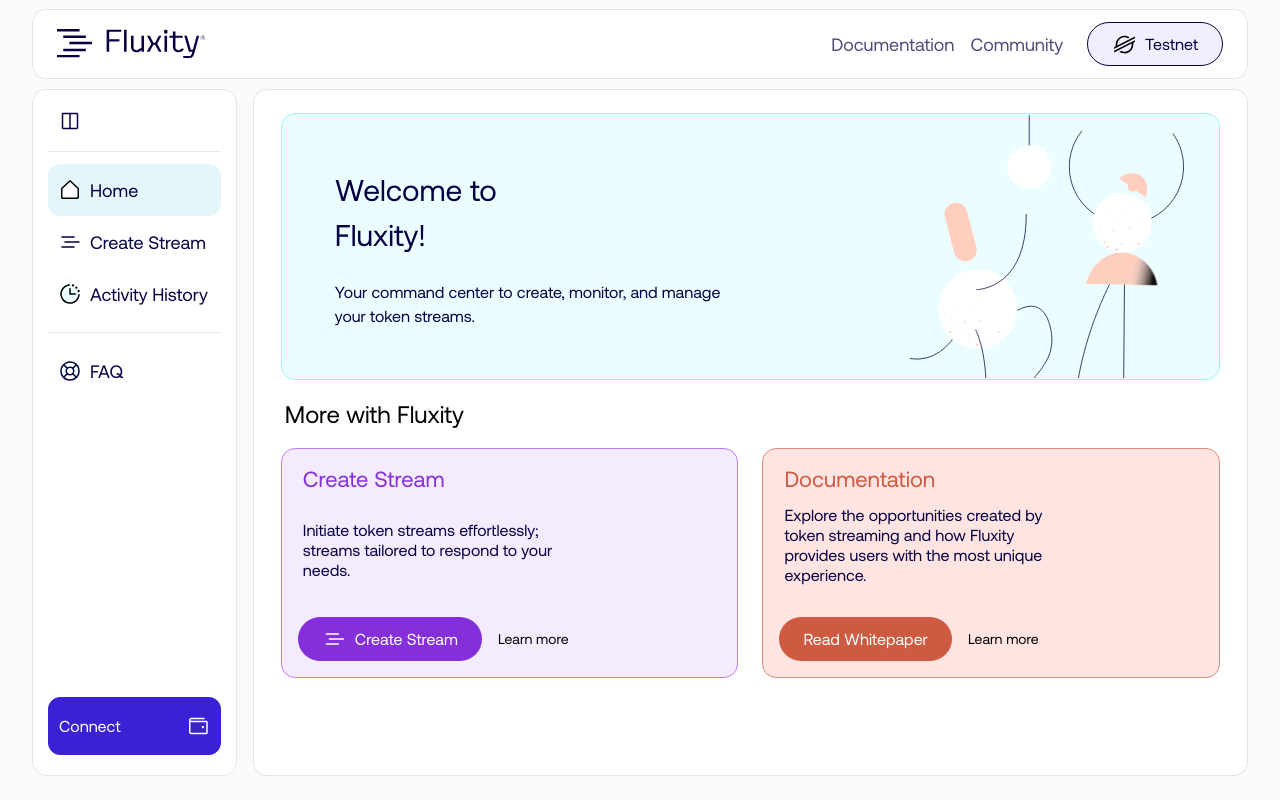
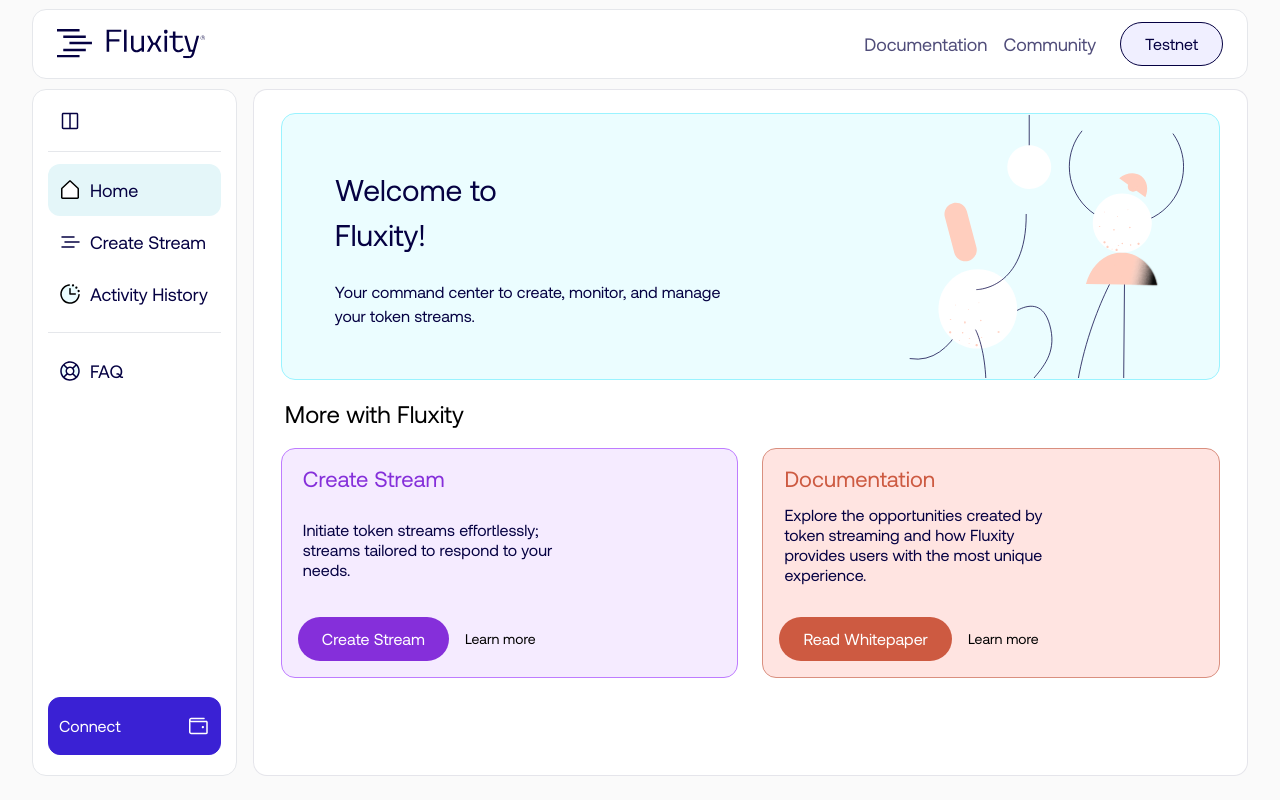
Before and after one commit to luanlabs/fluxity-interface, a Next.js app: page / in a window 1280 px wide. Built offline with nearby package versions, Linux system fonts and the light colour scheme; what stellar-sdk would draw is missing.

Commit message:
fix: fixed disabled style

```diff
--- a/src/components/CButton/index.tsx
+++ b/src/components/CButton/index.tsx
@@ -1,8 +1,8 @@
 import React from 'react';
-import Image from 'next/image';
 import cn from 'classnames';
 
 import buttonCustomStyles from './buttonCustomStyles';
+import FluxityLogoButton from 'src/assets/FluxityLogoButton';
 
 export type CButtonVariantType = 'simple' | 'form';
 export type CButtonColorType =
@@ -17,22 +17,22 @@ interface ButtonProps {
   color?: CButtonColorType;
   content: string;
   variant: CButtonVariantType;
-  logo?: string;
   disabled?: boolean;
   type?: 'button' | 'submit';
   className?: string;
+  fill?: string;
   onClick?: () => void;
 }
 
 const CButton = ({
   variant,
-  logo,
   color,
   onClick,
   className,
   type,
   disabled,
   content,
+  fill,
   ...props
 }: ButtonProps) => {
   return (
@@ -43,15 +43,10 @@ const CButton = ({
       {...props}
       onClick={onClick}
     >
-      {logo && (
-        <Image
-          src={logo}
-          width={25}
-          height={25}
-          alt="logo"
-          className="mr-2"
-          {...props}
-        />
+      {fill && (
+        <div className="mr-[10px]">
+          <FluxityLogoButton fill={fill} />
+        </div>
       )}
       {content}
     </button>
```
